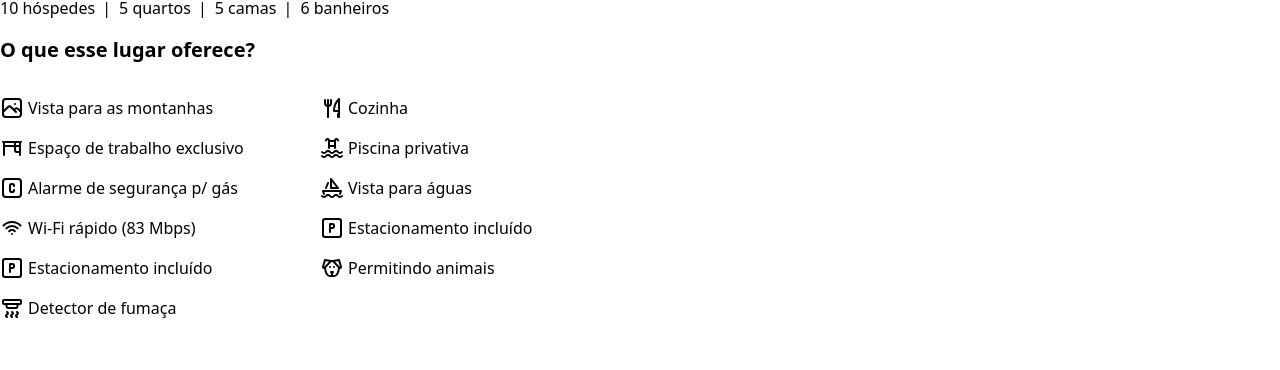
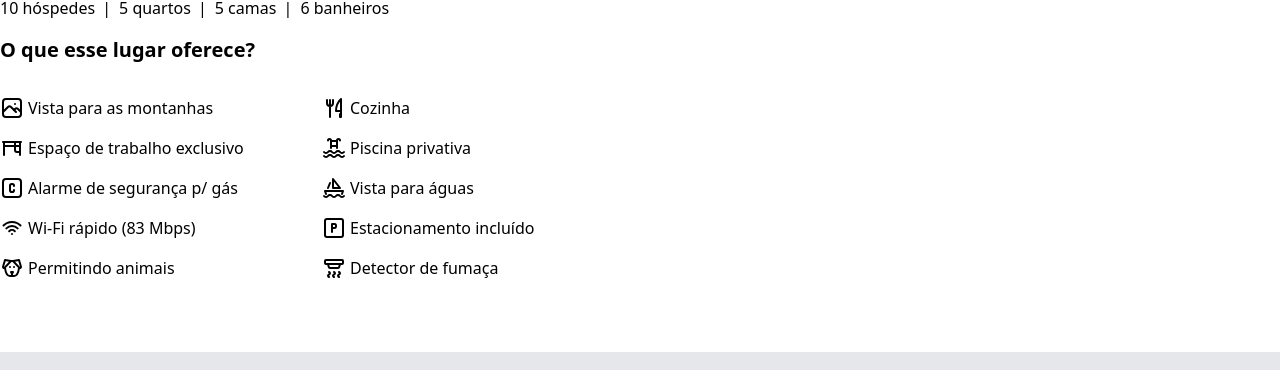
Before and after one commit to joaogabrieldev/projeto-airbnb, a Next.js app: page /beira-lago in a window 1280 px wide. Shown: the part 929-1299 px from the top of the page. Built offline with nearby package versions, Linux system fonts and the light colour scheme.

Commit message:
chore: AccommodationBeneficts Finished

```diff
--- a/src/components/AccommodationBeneficts.tsx
+++ b/src/components/AccommodationBeneficts.tsx
@@ -19,7 +19,7 @@ import Benefict from "./Benefict";
 
 const AccommodationBeneficts = () => {
   return (
-    <ul className="grid grid-cols-2">
+    <ul className="grid grid-cols-2 gap-x-1">
       <Benefict>
         <IconPhoto />
         <span>Vista para as montanhas</span>
@@ -53,10 +53,6 @@ const AccommodationBeneficts = () => {
         <span>Estacionamento incluído</span>
       </Benefict>
       <Benefict>
-        <IconParking/>
-        <span>Estacionamento incluído</span>
-      </Benefict>
-      <Benefict>
         <IconDog/>
         <span>Permitindo animais</span>
       </Benefict>
```
